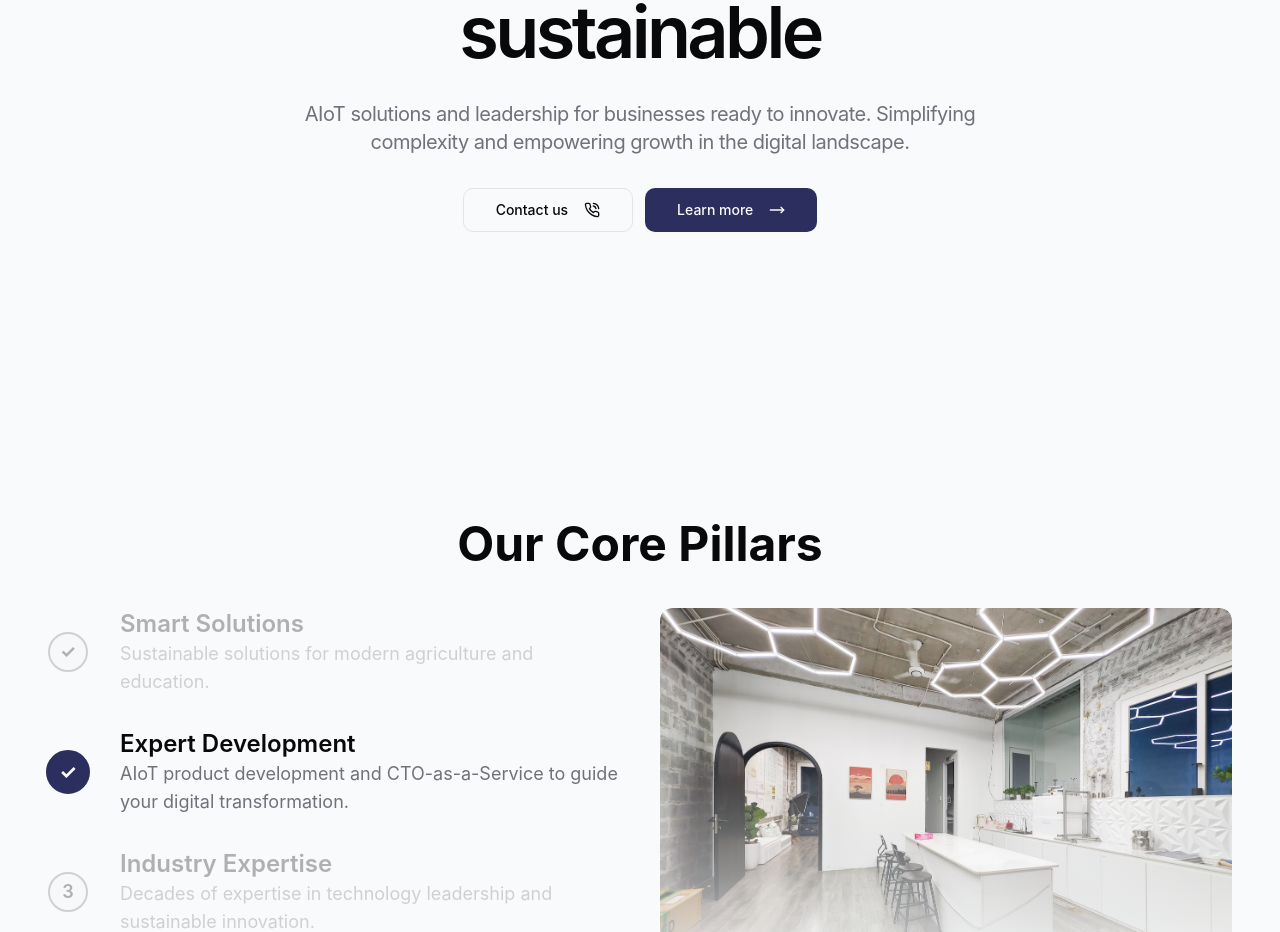
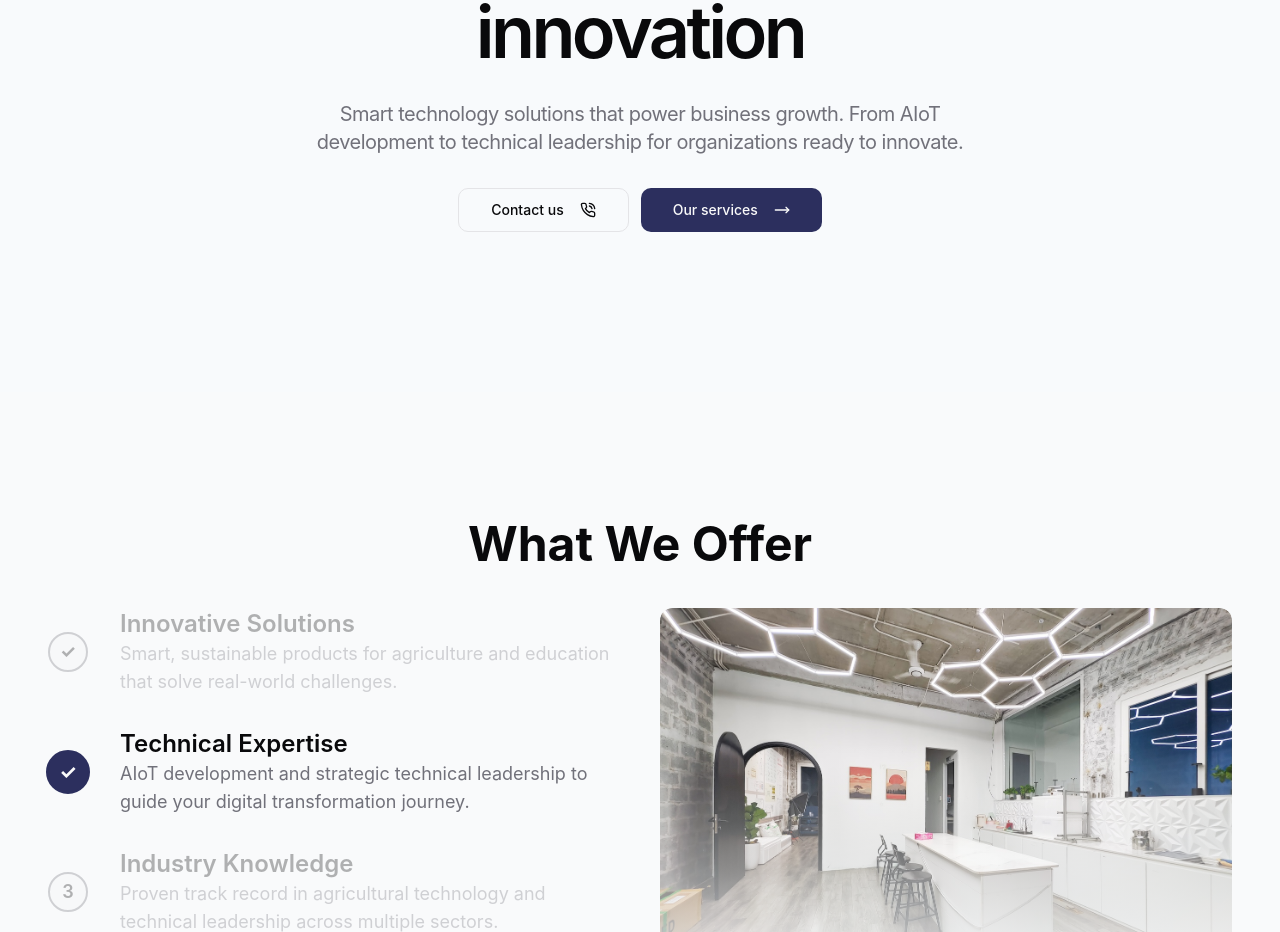
Before and after one commit to AlphaBitsCode/alpha-bits-nest, a React (Vite) app: page / in a window 1280 px wide. Shown: the part 380-1312 px from the top of the page. Built offline with nearby package versions, Linux system fonts and the light colour scheme.

Commit message:
Update Index page copywriting
Updated copywriting for the hero section and core pillars section on the Index page.  The hero section's copy has been rewritten, and the core pillars now highlight Products, Services, and Experience.

```diff
--- a/src/components/ui/animated-hero.tsx
+++ b/src/components/ui/animated-hero.tsx
@@ -8,7 +8,7 @@ import { Link } from "react-router-dom";
 function Hero() {
   const [titleNumber, setTitleNumber] = useState(0);
   const titles = useMemo(
-    () => ["innovative", "empowering", "sustainable ", "scalable", "smart"],
+    () => ["solutions", "technology", "innovation", "transformation", "success"],
     []
   );
 
@@ -36,7 +36,7 @@ function Hero() {
           </div>
           <div className="flex gap-4 flex-col">
             <h1 className="text-5xl md:text-7xl max-w-2xl tracking-tighter text-center font-regular">
-              <span className="text-brand-teal">We create</span>
+              <span className="text-brand-teal">Delivering</span>
               <span className="relative flex w-full justify-center overflow-hidden text-center md:pb-4 md:pt-1">
                 &nbsp;
                 {titles.map((title, index) => (
@@ -64,8 +64,8 @@ function Hero() {
             </h1>
 
             <p className="text-lg md:text-xl leading-relaxed tracking-tight text-muted-foreground max-w-2xl text-center">
-              AIoT solutions and leadership for businesses ready to innovate.
-              Simplifying complexity and empowering growth in the digital landscape.
+              Smart technology solutions that power business growth.
+              From AIoT development to technical leadership for organizations ready to innovate.
             </p>
           </div>
           <div className="flex flex-row gap-3">
@@ -76,7 +76,7 @@ function Hero() {
             </Link>
             <Link to="/services">
               <Button size="lg" className="gap-4">
-                Learn more <MoveRight className="w-4 h-4" />
+                Our services <MoveRight className="w-4 h-4" />
               </Button>
             </Link>
           </div>
--- a/src/pages/Index.tsx
+++ b/src/pages/Index.tsx
@@ -38,20 +38,20 @@ const Index = () => {
   const features = [
     {
       step: 'Products',
-      title: 'Smart Solutions',
-      content: 'Sustainable solutions for modern agriculture and education.',
+      title: 'Innovative Solutions',
+      content: 'Smart, sustainable products for agriculture and education that solve real-world challenges.',
       image: '/images/mushroom-box/mushroombox1.png'
     },
     {
       step: 'Services',
-      title: 'Expert Development',
-      content: 'AIoT product development and CTO-as-a-Service to guide your digital transformation.',
+      title: 'Technical Expertise',
+      content: 'AIoT development and strategic technical leadership to guide your digital transformation journey.',
       image: '/images/office/office_3.jpg'
     },
     {
       step: 'Experience',
-      title: 'Industry Expertise',
-      content: 'Decades of expertise in technology leadership and sustainable innovation.',
+      title: 'Industry Knowledge',
+      content: 'Proven track record in agricultural technology and technical leadership across multiple sectors.',
       image: '/images/office/office_aofarm1.jpg'
     },
   ];
@@ -63,7 +63,7 @@ const Index = () => {
       <section className="py-20 bg-gray-50">
         <FeatureSteps
           features={features}
-          title="Our Core Pillars"
+          title="What We Offer"
           autoPlayInterval={4000}
           imageHeight="h-[400px]"
         />
```
